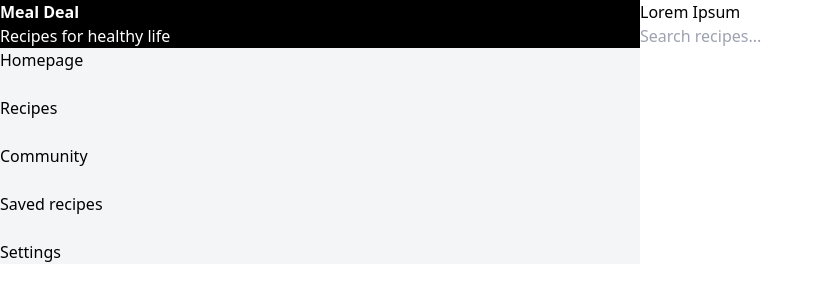
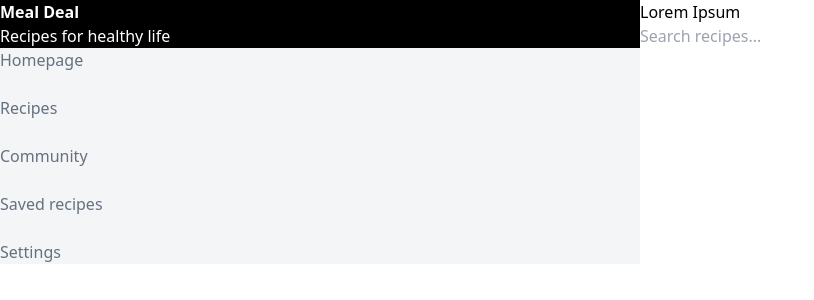
Before and after one commit to DominikLoncar/coding-challenge-recipes, a Gatsby site: page / in a window 1280 px wide. Shown: the whole page, without its empty margins (0-814 px from the left). Built offline with nearby package versions, Linux system fonts and the light colour scheme; Gatsby itself is replaced by a stand-in of ours.

Commit message:
Colored Navbar items text as dark gray.

```diff
--- a/src/components/Navbar.js
+++ b/src/components/Navbar.js
@@ -3,7 +3,7 @@ import { Link } from 'gatsby';
 
 export default function Navbar() {
   return (
-    <div className="bg-gray ">
+    <div className="bg-gray text-dark-gray">
       <ul className="flex flex-col gap-6">
         <li>
           <Link to="/">Homepage</Link>
```
